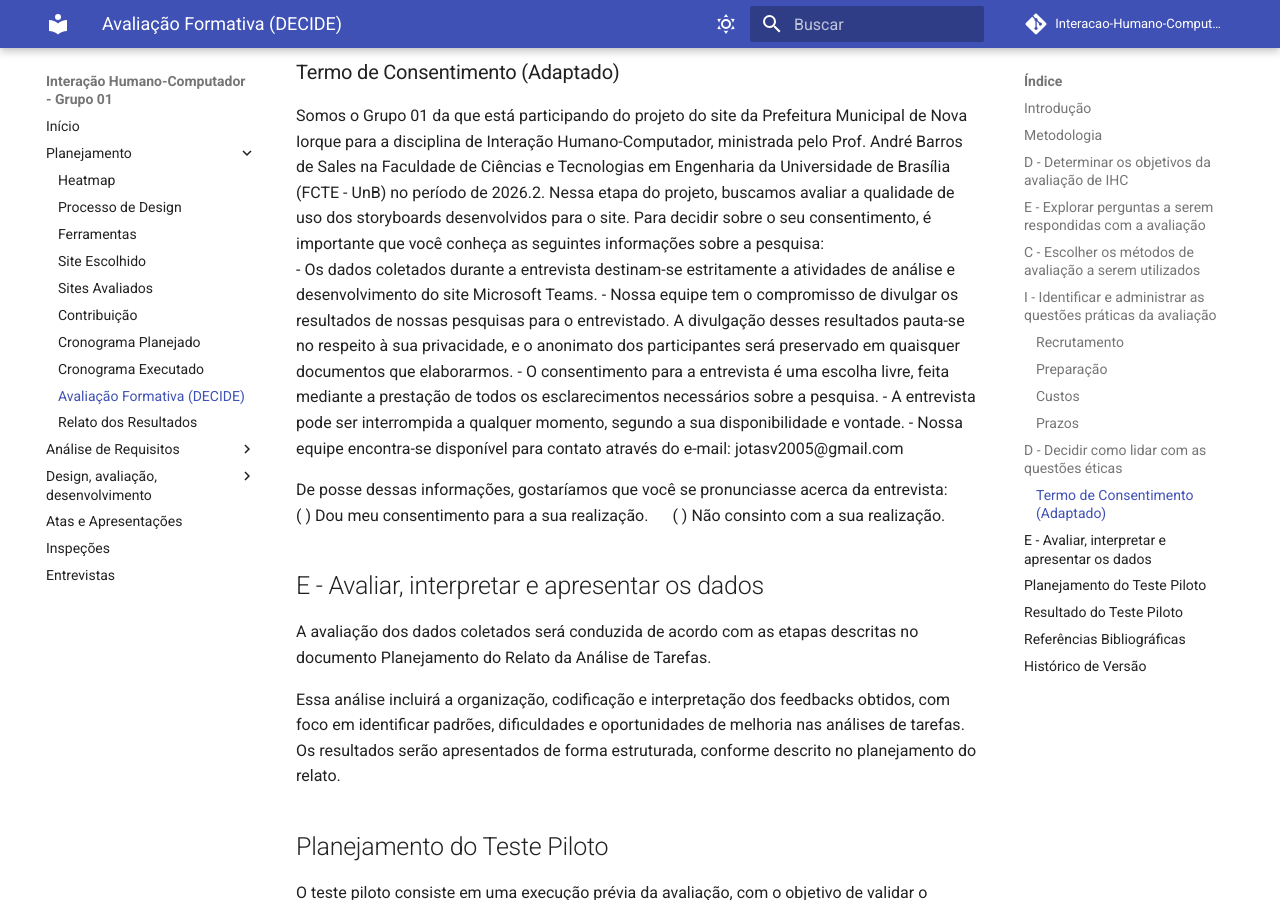
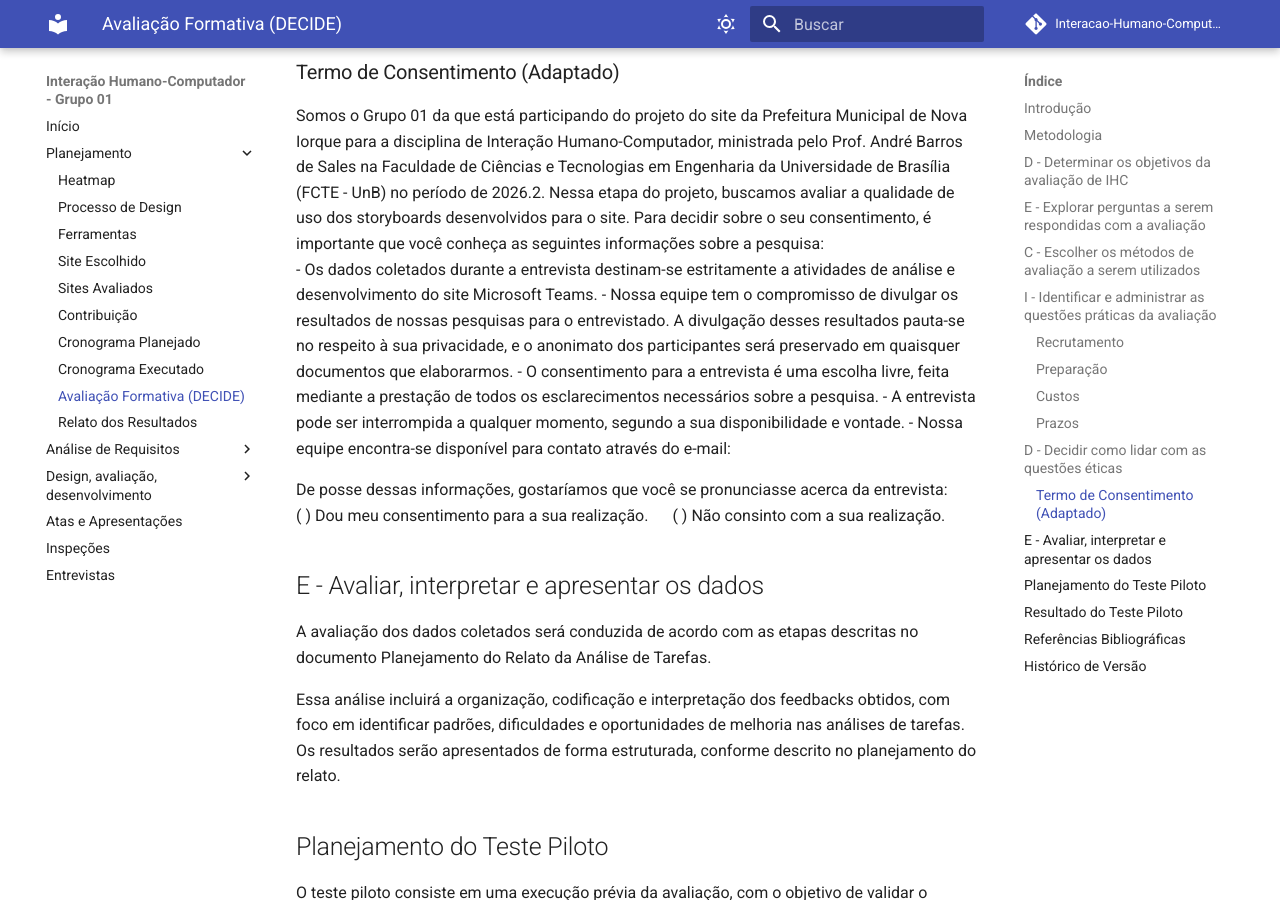
Before and after one commit to Interacao-Humano-Computador/2026.2-Grupo01, an MkDocs documentation site: the page built from docs/planejamento/planejamento_avaliacao_decide.md, in a window 1280 px wide and 900 px high, scrolled down 3028 px. Built offline with MkDocs 1.6.1 and Material for MkDocs 9.7.7, drawn with Linux system fonts in a browser that asks for light colours; comment, search, counter and statistics services are not loaded.

```diff
--- a/docs/planejamento/planejamento_avaliacao_decide.md
+++ b/docs/planejamento/planejamento_avaliacao_decide.md
@@ -92,7 +92,7 @@
 - O consentimento para a entrevista é uma escolha livre, feita mediante a prestação de todos os esclarecimentos
 necessários sobre a pesquisa.
 - A entrevista pode ser interrompida a qualquer momento, segundo a sua disponibilidade e vontade.
-- Nossa equipe encontra-se disponível para contato através do e-mail: jotasv2005@gmail.com <br/>
+- Nossa equipe encontra-se disponível para contato através do e-mail: <br/>
 
 De posse dessas informações, gostaríamos que você se pronunciasse acerca da entrevista:
 (  ) Dou meu consentimento para a sua realização. &emsp; (  ) Não consinto com a sua realização.
```
